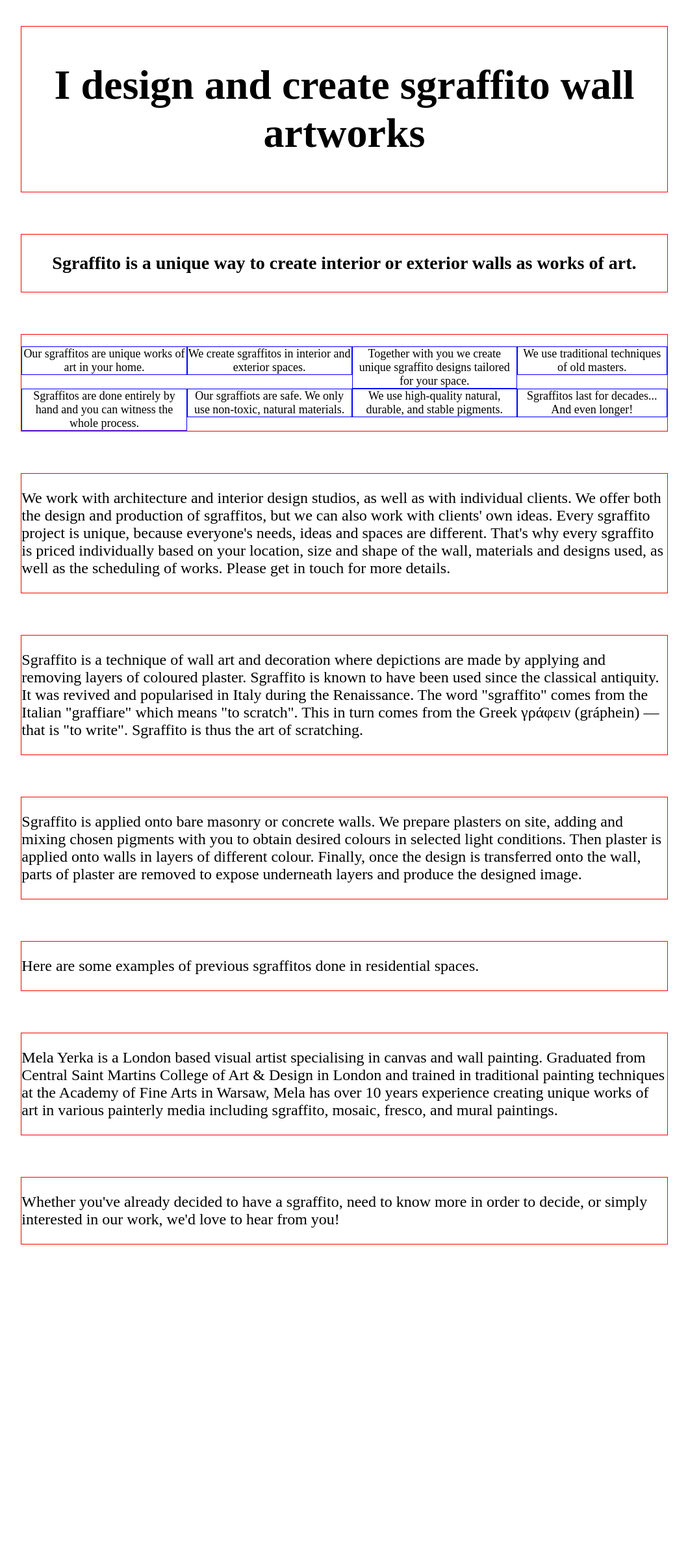
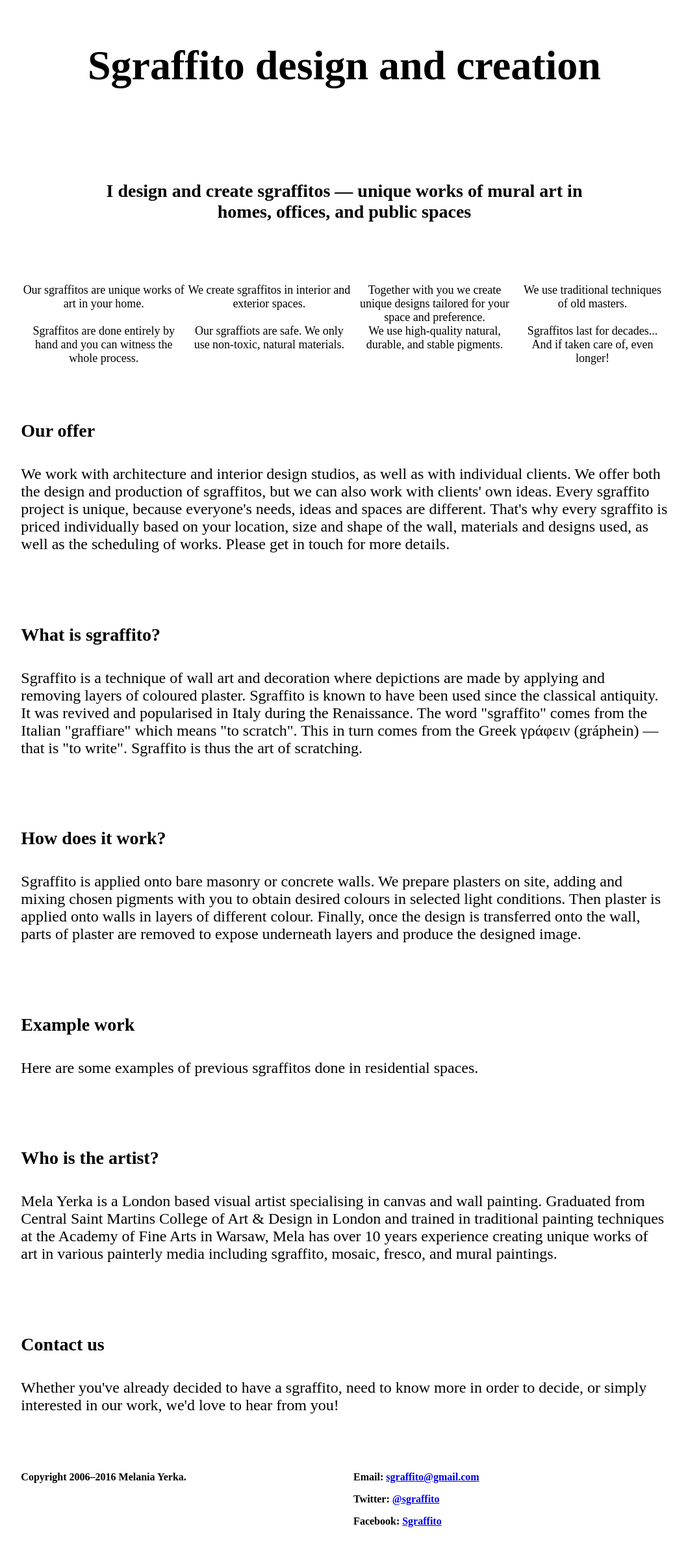
Before and after one commit to marek-kultys/trowel-and-lime, a Jekyll site: the page built from index.html, in a window 1280 px wide. Shown: the whole page at 65% size, without its empty margins (110-1169 px from the left). Built offline with Jekyll 4.4.1, drawn with Linux system fonts in a browser that asks for light colours; some web fonts are replaced; before the commit the page ends 1955 px from its top, so only the background shows below that.

Commit message:
adding footer

```diff
--- /dev/null
+++ b/_includes/footer.html
@@ -0,0 +1,9 @@
+<div class="footer-box">
+   <h6>Copyright 2006–{{ 'now' | date: "%Y" }} Melania Yerka.</h6>
+</div>
+
+<div class="footer-box">
+   <h6>Email: <a href="mailto:sgraffito@gmail.com">sgraffito@gmail.com</a></h6>
+   <h6>Twitter: <a href="http://twitter.com/sgraffito">@sgraffito</a></h6>
+   <h6>Facebook: <a href="http://facebook.com/sgraffito">Sgraffito</a></h6>
+</div>
--- a/_layouts/main.html
+++ b/_layouts/main.html
@@ -8,7 +8,12 @@
 	</head>
 
 	<body>
-      {{ content }}
+		<main>
+      	{{ content }}
+		</main>
+		<footer>
+			{% include footer.html %}
+		</footer>
       {% include scripts.html %}
 	</body>
 </html>
--- a/css/styles.scss
+++ b/css/styles.scss
@@ -26,6 +26,7 @@ html {
 
 body {
    font-family: 'Scope One', serif;
+   margin: 0px;
 }
 
 h1 {
@@ -38,11 +39,23 @@ h3 {
    text-align: center;
 }
 
+h4 {
+   font-size: 28px;
+   text-align: left;
+}
+
+h6 {
+   font-size: 16px;
+   text-align: left;
+   margin-top: 1em;
+   margin-bottom: 0px;
+}
+
 p {
    font-size: 24px;
 }
 
-main {
+main, footer {
    @include outer-container;
    @include media($M) {
       margin-left: 15px;
@@ -50,12 +63,14 @@ main {
    }
 }
 
+footer {
+   padding-bottom: 2em;
+}
+
 section {
-   border: 1px solid red;
    @include span-columns(10);
    @include shift(1);
-   margin-top: 2em;
-   margin-bottom: 2em;
+   margin-bottom: 3em;
    @include media($M) {
       @include span-columns(12);
       @include shift(0);
@@ -74,10 +89,27 @@ ul:last-child {
 }
 
 li {
-   border: 1px solid blue;
    @include span-columns(3, block-collapse);
    @include media($M) {
       @include span-columns(12, block-collapse);
       max-width: 100%;
    }
 }
+
+.footer-box {
+   @include span-columns(5);
+   @include media($M) {
+      @include span-columns(12);
+   }
+}
+.footer-box:first-of-type {
+   @include shift(1);
+   @include media($M) {
+      @include shift(0);
+   }
+}
+
+.tagline {
+   padding-left: 10%;
+   padding-right: 10%;
+}
--- a/index.html
+++ b/index.html
@@ -3,67 +3,69 @@ layout: main
 title: Sgraffito | Home
 label: home
 ---
-<main>
+<article>
    <section>
-      <h1>
-         I design and create sgraffito wall artworks
-      </h1>
+      <h1>Sgraffito design and creation</h1>
    </section>
 
-   <section>
-      <h3>
-         Sgraffito is a unique way to create interior or exterior walls as works of art.
-      </h3>
+   <section class="tagline">
+      <h3>I design and create sgraffitos — unique works of mural art in homes, offices, and public spaces</h3>
    </section>
 
    <section>
       <ul>
          <li>Our sgraffitos are unique works of art in your home.</li>
          <li>We create sgraffitos in interior and exterior spaces.</li>
-         <li>Together with you we create unique sgraffito designs tailored for your space.</li>
+         <li>Together with you we create unique designs tailored for your space and preference.</li>
          <li>We use traditional techniques of old masters.</li>
       </ul>
       <ul>
          <li>Sgraffitos are done entirely by hand and you can witness the whole process.</li>
          <li>Our sgraffiots are safe. We only use non-toxic, natural materials.</li>
          <li>We use high-quality natural, durable, and stable pigments.</li>
-         <li>Sgraffitos last for decades... And even longer!</li>
+         <li>Sgraffitos last for decades... And if taken care of, even longer!</li>
       </ul>
    </section>
 
    <section>
+      <h4>Our offer</h4>
       <p>
          We work with architecture and interior design studios, as well as with individual clients. We offer both the design and production of sgraffitos, but we can also work with clients' own ideas. Every sgraffito project is unique, because everyone's needs, ideas and spaces are different. That's why every sgraffito is priced individually based on your location, size and shape of the wall, materials and designs used, as well as the scheduling of works. Please get in touch for more details.
       </p>
    </section>
 
    <section>
+      <h4>What is sgraffito?</h4>
       <p>
          Sgraffito is a technique of wall art and decoration where depictions are made by applying and removing layers of coloured plaster. Sgraffito is known to have been used since the classical antiquity. It was revived and popularised in Italy during the Renaissance. The word "sgraffito" comes from the Italian "graffiare" which means "to scratch". This in turn comes from the Greek γράφειν (gráphein) — that is "to write". Sgraffito is thus the art of scratching.
       </p>
    </section>
 
    <section>
+      <h4>How does it work?</h4>
       <p>
          Sgraffito is applied onto bare masonry or concrete walls. We prepare plasters on site, adding and mixing chosen pigments with you to obtain desired colours in selected light conditions. Then plaster is applied onto walls in layers of different colour. Finally, once the design is transferred onto the wall, parts of plaster are removed to expose underneath layers and produce the designed image.
       </p>
    </section>
 
    <section>
+      <h4>Example work</h4>
       <p>
          Here are some examples of previous sgraffitos done in residential spaces.
       </p>
    </section>
 
    <section>
+      <h4>Who is the artist?</h4>
       <p>
          Mela Yerka is a London based visual artist specialising in canvas and wall painting. Graduated from Central Saint Martins College of Art & Design in London and trained in traditional painting techniques at the Academy of Fine Arts in Warsaw, Mela has over 10 years experience creating unique works of art in various painterly media including sgraffito, mosaic, fresco, and mural paintings.
       </p>
    </section>
 
    <section>
+      <h4>Contact us</h4>
       <p>
          Whether you've already decided to have a sgraffito, need to know more in order to decide, or simply interested in our work, we'd love to hear from you!
       </p>
    </section>
-</main>
+</article>
```
